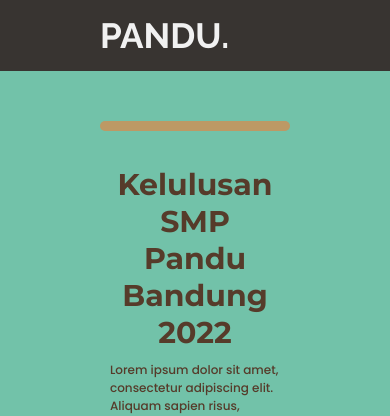
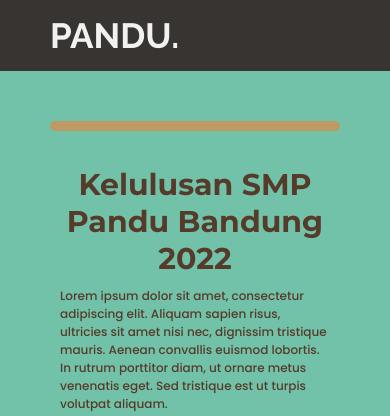
Before and after one commit to TahuDocx/tahudocx.github.io, a plain HTML site: page index.html in a window 390 px wide. Shown: the top 416 px of the page. Drawn offline with Linux system fonts and the light colour scheme.

Commit message:
alpha 0.0.7

```diff
--- a/style.css
+++ b/style.css
@@ -12,7 +12,7 @@ body {
 
 .wrapper {
     max-width: 90%;
-    margin: 0 100px;
+    margin: 0 50px;
 }
 
 header {
@@ -31,6 +31,10 @@ header.scrolled {
     border-radius: 0 0 8px 8px;
     transition: all 500ms ease;
     box-shadow: 0 16px 14px -8px rgba(0, 0, 0, 0.5);
+}
+
+nav {
+    margin: 0 25px;
 }
 
 nav .logo {
@@ -286,6 +290,10 @@ section.profile-container {
 }
 
 @media only screen and (max-width: 450px) {
+    nav {
+        margin: 0 0;
+    }
+
     .wrapper {
         max-width: 100%;
     }
```
